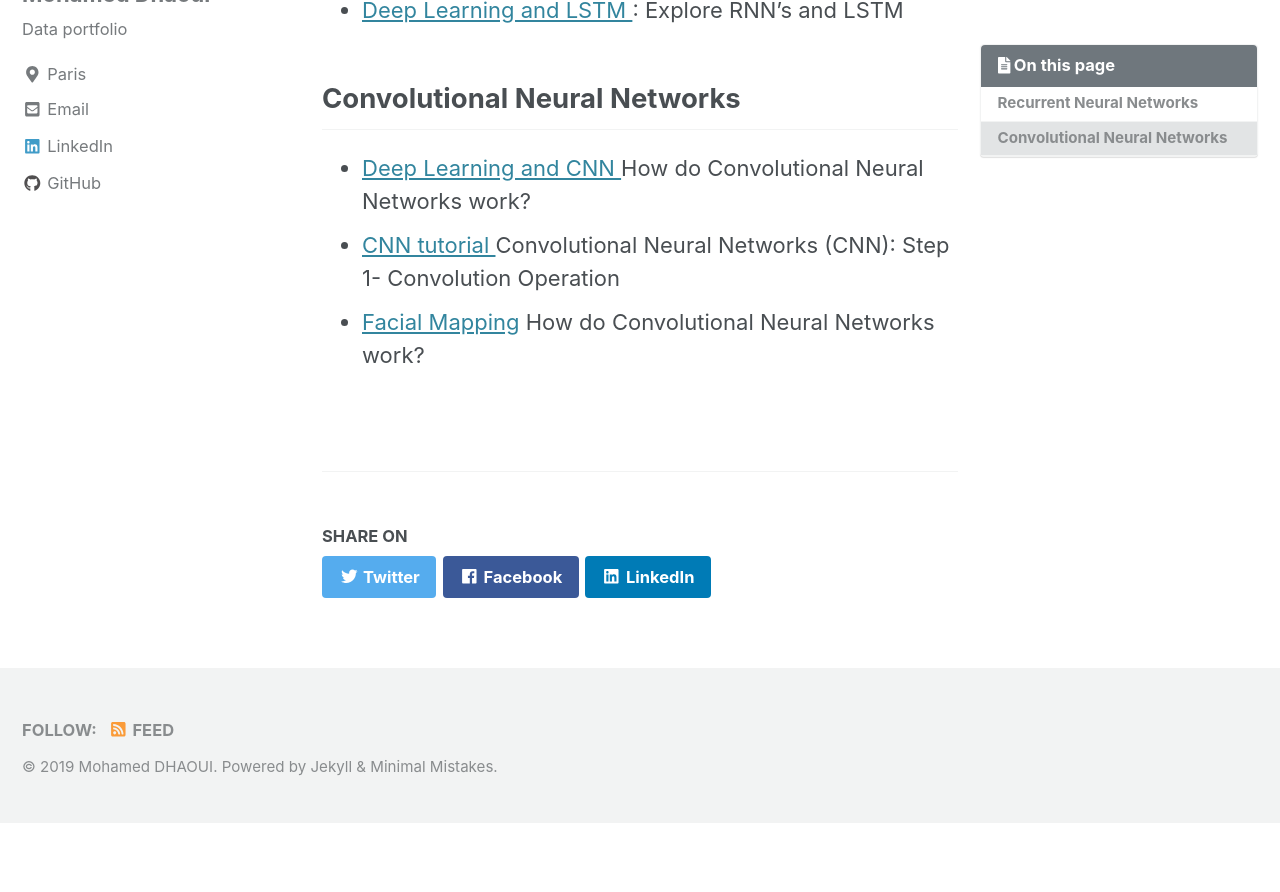
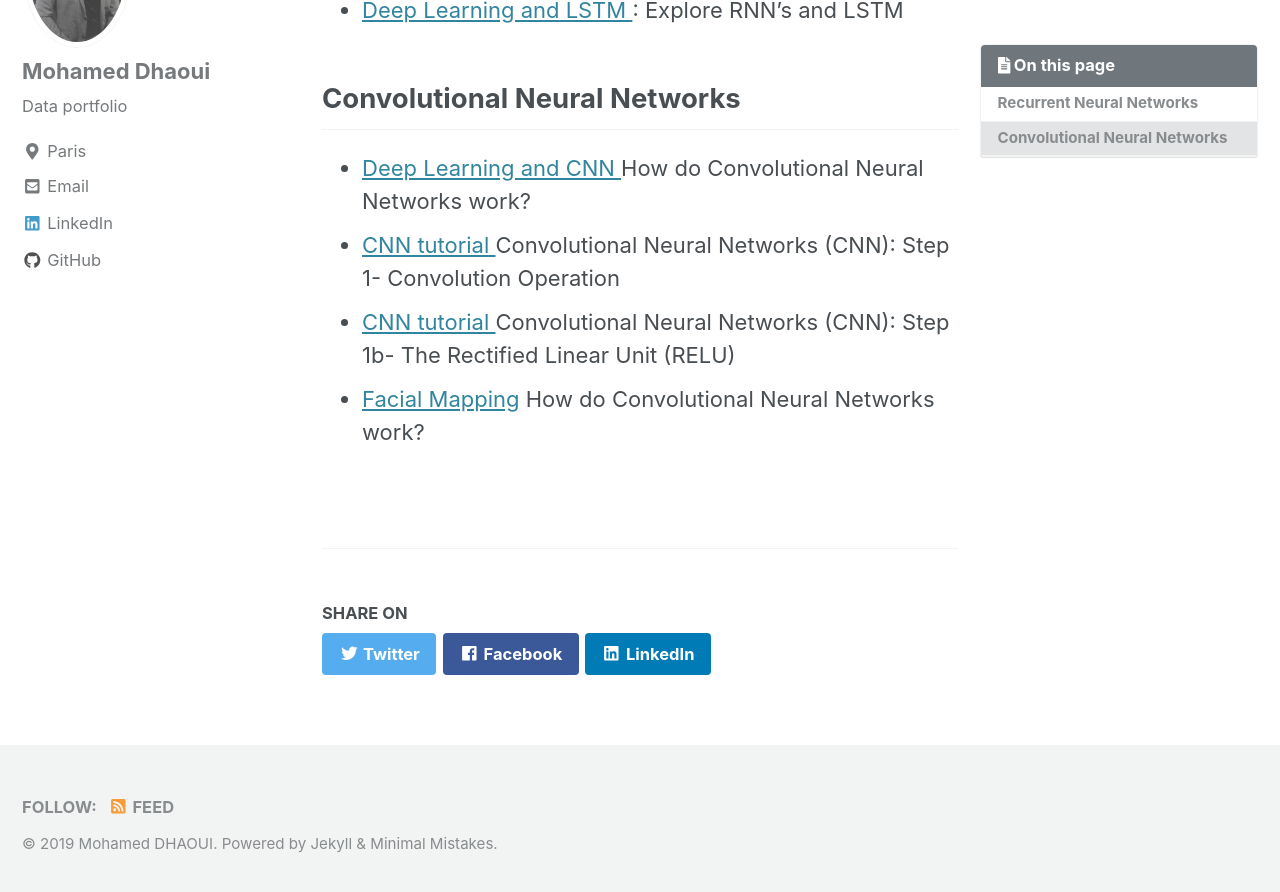
Before and after one commit to mohameddhaoui/mohameddhaoui.github.io, a Jekyll site: the page built from _pages/dl.md, in a window 1280 px wide and 900 px high, scrolled down 1358 px. Shown: the top 892 px of the window. Built offline with Jekyll 4.4.1, drawn with Linux system fonts in a browser that asks for light colours; cached includes are drawn as plain includes; before the commit the page ends 2181 px from its top, so only the background shows below that.

Commit message:
Update dl.md

```diff
--- a/_pages/dl.md
+++ b/_pages/dl.md
@@ -18,4 +18,5 @@ A series of articles dedicated to Deep Learning.
 ## Convolutional Neural Networks
 * [Deep Learning and CNN ](https://mohameddhaoui.github.io/deeplearning/CNN/)  How do Convolutional Neural Networks work?
 * [CNN tutorial ](https://mohameddhaoui.github.io/deeplearning/CNN_tuto1/) Convolutional Neural Networks (CNN): Step 1- Convolution Operation
+* [CNN tutorial ](https://mohameddhaoui.github.io/deeplearning/CNN_tuto11/)  Convolutional Neural Networks (CNN): Step 1b- The Rectified Linear Unit (RELU)
 * [Facial Mapping](https://mohameddhaoui.github.io/deeplearning/Landmarks_recognition/)  How do Convolutional Neural Networks work?
```
